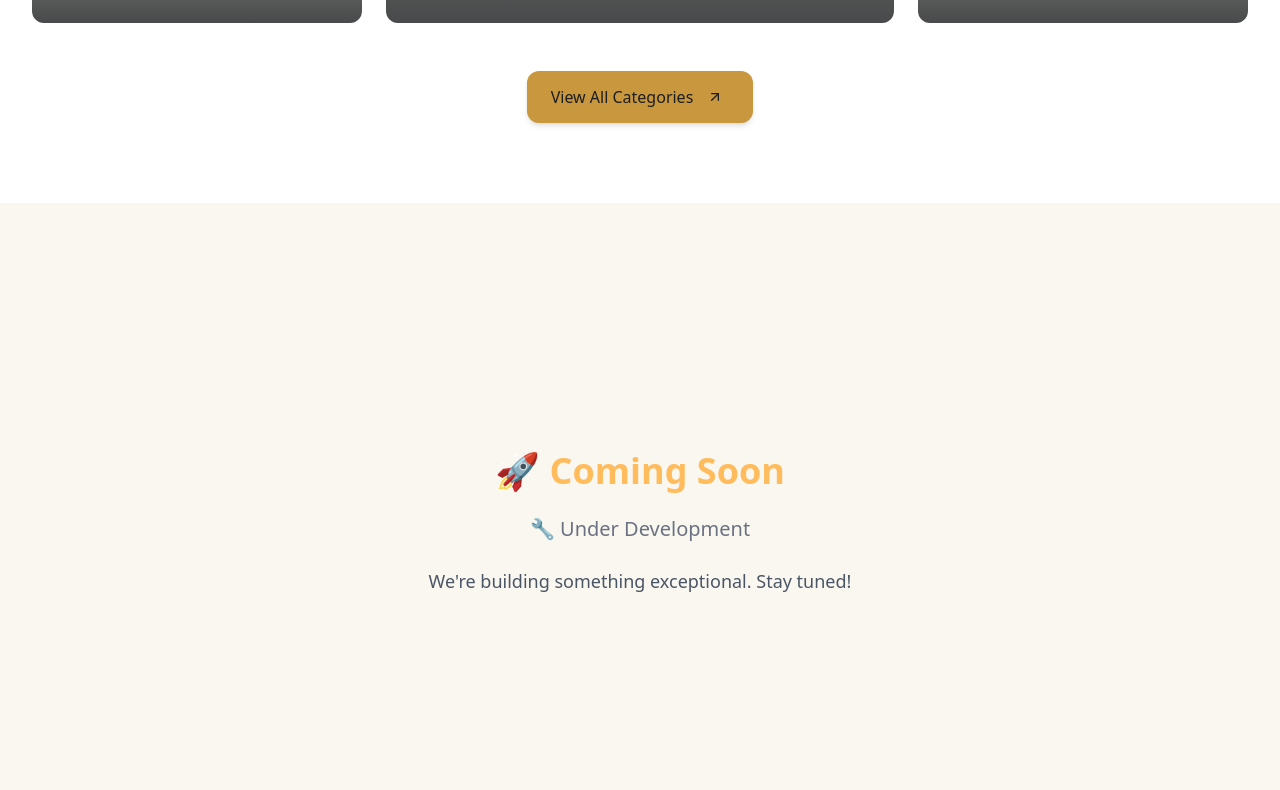
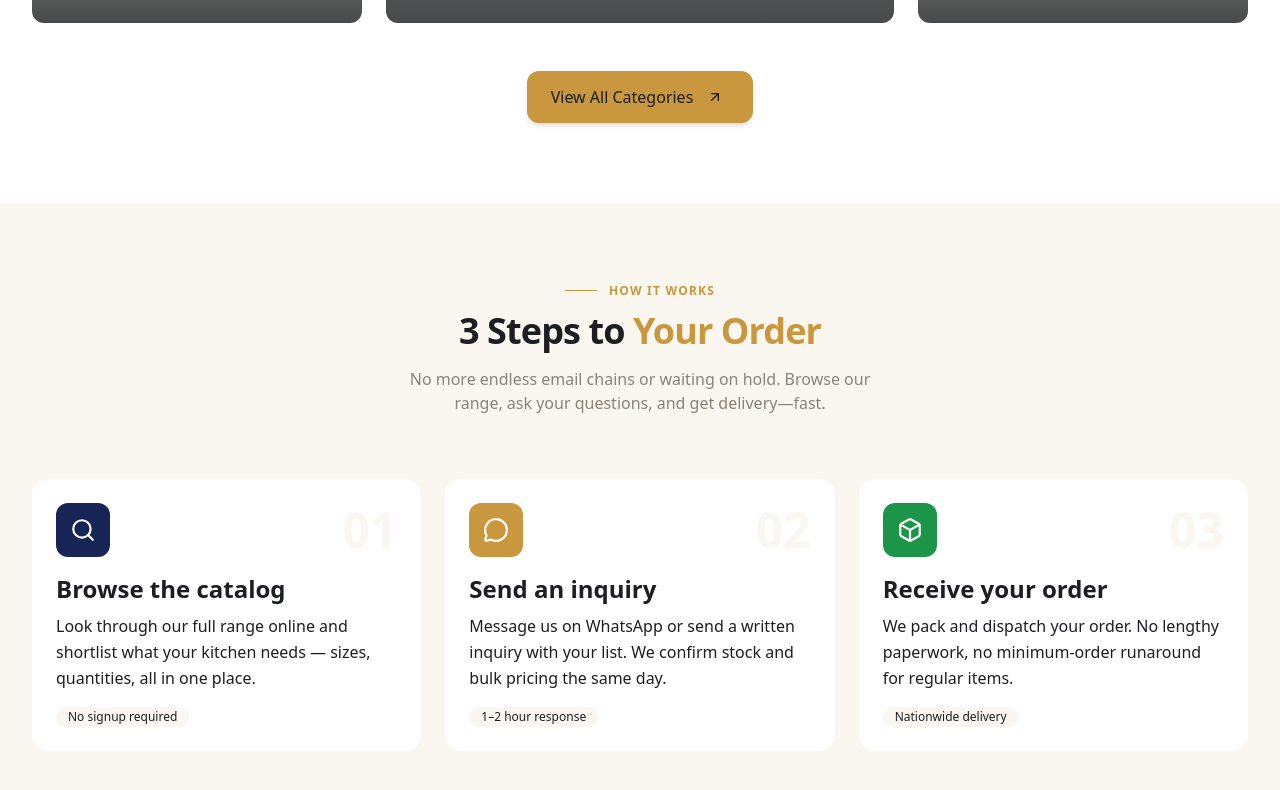
Before and after one commit to awaisfaryad25/IttehadTraders, a Next.js app: page / in a window 1280 px wide. Shown: the part 1918-2708 px from the top of the page. Built offline with nearby package versions, Linux system fonts and the light colour scheme.

Commit message:
How It Works section added

```diff
--- a/src/app/(public)/components/home/HowItWorks.tsx
+++ b/src/app/(public)/components/home/HowItWorks.tsx
@@ -1,9 +1,80 @@
+import { Search, MessageCircle, Box } from "lucide-react";
 import React from "react";
+
+const steps = [
+  {
+    number: "01",
+    title: "Browse the catalog",
+    body: "Look through our full range online and shortlist what your kitchen needs — sizes, quantities, all in one place.",
+    iconBoxColor: "bg-blue-950",
+    icon: Search,
+    tag: "No signup required",
+  },
+  {
+    number: "02",
+    title: "Send an inquiry",
+    body: "Message us on WhatsApp or send a written inquiry with your list. We confirm stock and bulk pricing the same day.",
+    iconBoxColor: "bg-gold",
+    icon: MessageCircle,
+    tag: "1–2 hour response",
+  },
+  {
+    number: "03",
+    title: "Receive your order",
+    body: "We pack and dispatch your order. No lengthy paperwork, no minimum-order runaround for regular items.",
+    iconBoxColor: "bg-[#1C9549]",
+    icon: Box,
+    tag: "Nationwide delivery",
+  },
+];
 
 const HowItWorks = () => {
   return (
     <section className="px-6 lg:px-8 py-12 md:py-16 lg:py-20 2xl:py-24 ">
-      <div className="w-full max-w-7xl mx-auto text-center">HowItWorks</div>
+      <div className="w-full max-w-7xl mx-auto text-center">
+        <div className="mx-auto max-w-lg text-center">
+          <div className="flex items-center justify-center gap-3">
+            <div className="h-px w-8 bg-gold"></div>
+            <p className="font-text text-xs font-bold uppercase tracking-widest text-gold">
+              How It Works
+            </p>
+            {/* <div className="h-px w-12 bg-gold/40"></div> */}
+          </div>
+          <h2 className="mt-3 font-heading text-2xl md:text-3xl lg:text-4xl 2xl:text-5xl font-bold tracking-tight text-onyx">
+             3 Steps to <span className="text-gold">Your Order</span>
+          </h2>
+          <p className="mt-4 font-medium text-stone">
+            No more endless email chains or waiting on hold. Browse our range, ask your questions, and get delivery—fast.
+          </p>
+        </div>
+
+        <div className="mt-16 grid grid-cols-1 gap-5 lg:gap-6 md:grid-cols-3">
+          {steps.map((step, i) => (
+            <div key={step.number} className="relative bg-white p-4 md:p-6 rounded-2xl text-start">
+              <div className="flex items-center justify-between gap-4">
+                <span className={`${step.iconBoxColor} p-3 xl:p-3.5 rounded-lg xl:rounded-xl`}>
+                  <step.icon className="size-5 xl:size-6.5 text-white" />
+                </span>
+                <span className="font-heading text-5xl 2xl:text-7xl font-bold text-ivory leading-0">
+                  {step.number}
+                </span>
+              </div>
+
+              <div className="mt-4 lg:mt- space-y-2">
+                <h3 className="mt-2 font-heading text-xl lg:text-2xl font-semibold text-forestdark">
+                  {step.title}
+                </h3>
+                <p className="mt-2 font-text text-sm lg:text-base leading-relaxed text-slatelight">
+                  {step.body}
+                </p>
+              </div>
+              <span className="mt-4 inline-block px-3 py-0.5 text-xs font-medium rounded-full bg-ivory">
+                {step.tag}
+              </span>
+            </div>
+          ))}
+        </div>
+      </div>
     </section>
   );
 };
--- a/src/app/(public)/components/home/ProductRange.tsx
+++ b/src/app/(public)/components/home/ProductRange.tsx
@@ -55,13 +55,13 @@ const ProductRange = () => {
       <div className="mx-auto w-full max-w-7xl text-center">
         <div className="mx-auto max-w-lg text-center">
           <div className="flex items-center justify-center gap-3">
-    <div className="h-px w-8 bg-gold"></div>
-    <p className="font-text text-xs font-bold uppercase tracking-widest text-gold">
-      Our Product Range
-    </p>
-    {/* <div className="h-px w-12 bg-gold/40"></div> */}
+            <div className="h-px w-8 bg-gold"></div>
+            <p className="font-text text-xs font-bold uppercase tracking-widest text-gold">
+              Our Product Range
+            </p>
+            {/* <div className="h-px w-12 bg-gold/40"></div> */}
           </div>
-          <h2 className="mt-3 font-heading text-3xl lg:text-4xl 2xl:text-5xl font-bold tracking-tight text-onyx md:text-4xl">
+          <h2 className="mt-3 font-heading text-2xl md:text-3xl lg:text-4xl 2xl:text-5xl font-bold tracking-tight text-onyx">
             Browse  <span className="text-gold">By Category</span>
           </h2>
           <p className="mt-4 font-medium text-stone">
--- a/src/app/(public)/page.tsx
+++ b/src/app/(public)/page.tsx
@@ -1,4 +1,5 @@
 import HeroSection from "./components/home/HeroSection"
+import HowItWorks from "./components/home/HowItWorks"
 import ProductRange from "./components/home/ProductRange"
 import ProductsMarquee from "./components/home/ProductsMarquee"
 import TrustedBy from "./components/home/TrustedBy"
@@ -14,6 +15,7 @@ const LandingPage = () => {
         <TrustedBy/>
         <ProductsMarquee/>
         <ProductRange />
+        <HowItWorks />
 
         <section className="min-h-[80vh] h-full px-6">
           <div className="flex flex-col items-center justify-center gap-6 min-h-[80vh] text-center">
```
